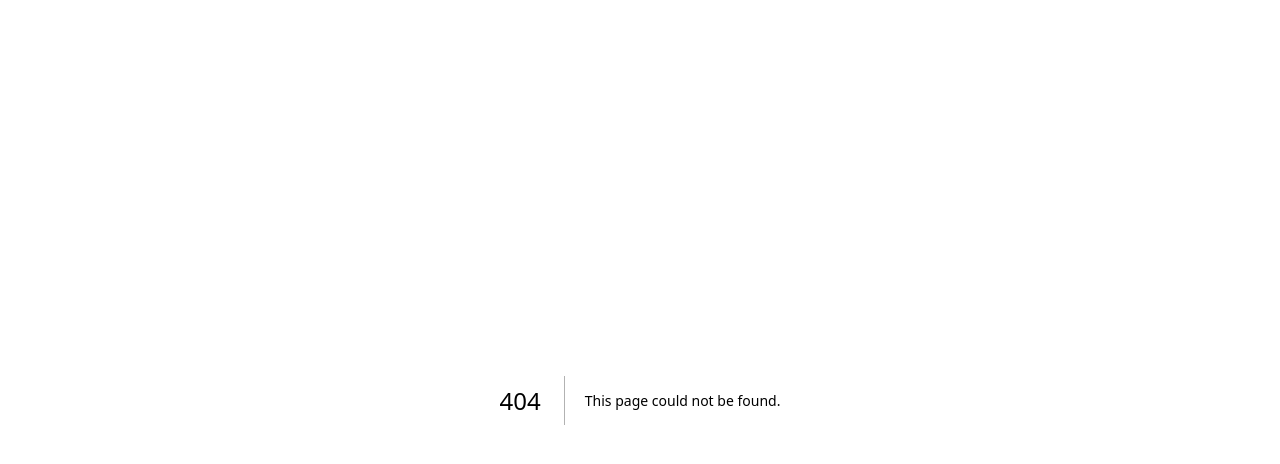
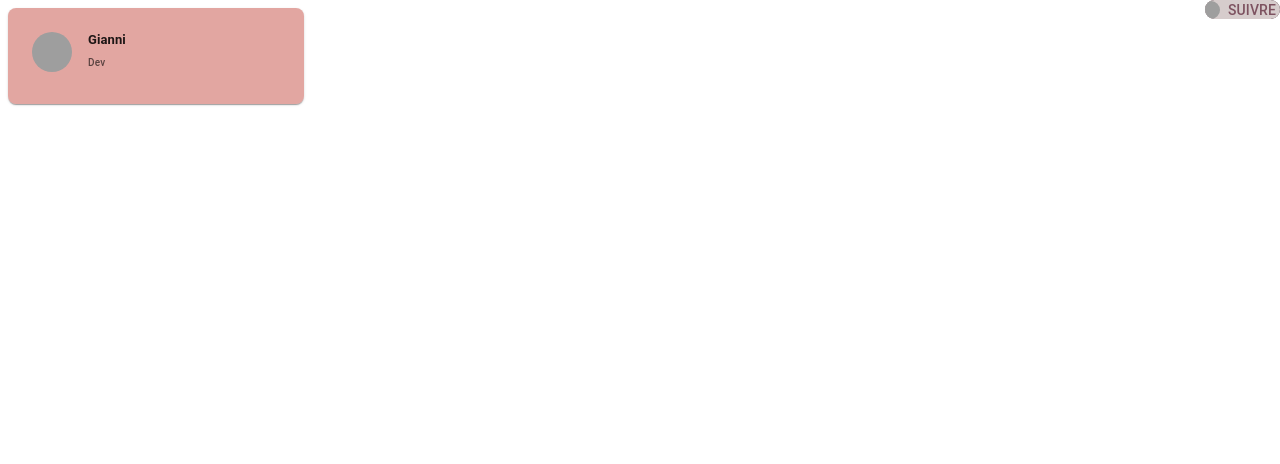
Before and after one commit to C-Alexis4414/Links-to-Experts-Front, a Next.js app: page /homePage in a window 1280 px wide. Before the commit this address had no page. Shown: the top 464 px of the page. Built offline with nearby package versions, Linux system fonts and the light colour scheme; grey boxes are pictures that could not be loaded.

Commit message:
ci: YL-24 create usercard

```diff
--- /dev/null
+++ b/src/app/components/userCard/followButton.tsx
@@ -0,0 +1,60 @@
+import React from 'react';
+import { Button, Box, Typography, Avatar } from '@mui/material';
+
+const FollowButton: React.FC = () => {
+    return (
+        <Button
+            sx={{
+                borderRadius: '50px',
+                backgroundColor: '#31111d',
+                position: 'absolute',
+                right: 0,
+                top: 0,
+                width: 75,
+                height: 19,
+                p: 0,
+                overflow: 'hidden',
+                '&:hover': {
+                    backgroundColor: '#45172a',
+                },
+            }}
+        >
+            <Box
+                sx={{
+                    borderRadius: '4px',
+                    backgroundColor: '#d6cccc',
+                    display: 'flex',
+                    alignItems: 'center',
+                    justifyContent: 'center',
+                    gap: 1,
+                    width: '100%',
+                    height: '100%',
+                    p: '10px 8px 10px 1px',
+                }}
+            >
+                <Avatar
+                    sx={{
+                        width: 18,
+                        height: 18,
+                    }}
+                    src="https://cdn.builder.io/api/v1/image/assets/TEMP/779b8db5245032c12acbe252f8805f576a0291a63b95adee6619013674592c14?placeholderIfAbsent=true&apiKey=a52ed4049e9d4220be8387cf1f6bc02c"
+                    alt=""
+                />
+                <Typography
+                    sx={{
+                        color: '#7d5260',
+                        fontWeight: 500,
+                        fontSize: 14,
+                        lineHeight: 1,
+                        letterSpacing: '0.1px',
+                        fontFamily: 'Roboto, sans-serif',
+                    }}
+                >
+                    Suivre
+                </Typography>
+            </Box>
+        </Button>
+    );
+};
+
+export default FollowButton;
--- /dev/null
+++ b/src/app/components/userCard/page.tsx
@@ -0,0 +1,31 @@
+import React from 'react';
+import { Card, CardContent, Avatar, Box } from '@mui/material';
+import FollowButton from './followButton';
+import UserInfo from './userInfo';
+
+interface ProfileCardProps {
+    name: string;
+    role: string;
+    avatarSrc: string;
+}
+
+const UserCard: React.FC<ProfileCardProps> = ({ name, role, avatarSrc }) => {
+    return (
+        <Card
+            sx={{
+                borderRadius: 2,
+                backgroundColor: 'rgba(183, 33, 21, 0.4)',
+                width: 280,
+                p: 1,
+            }}
+        >
+            <CardContent sx={{ display: 'flex', alignItems: 'flex-start', gap: 2 }}>
+                <Avatar src={avatarSrc} alt={name} />
+                <FollowButton />
+                <UserInfo name={name} role={role} />
+            </CardContent>
+        </Card>
+    );
+};
+
+export default UserCard;
--- /dev/null
+++ b/src/app/components/userCard/userInfo.tsx
@@ -0,0 +1,40 @@
+import React from 'react';
+import { Box, Typography } from '@mui/material';
+
+interface UserInfoProps {
+    name: string;
+    role: string;
+}
+
+const UserInfo: React.FC<UserInfoProps> = ({ name, role }) => {
+    return (
+        <Box sx={{ display: 'flex', flexDirection: 'column', width: 150 }}>
+            <Typography
+                variant="h6"
+                sx={{
+                    fontSize: 13,
+                    color: 'text.primary',
+                    fontWeight: 700,
+                    lineHeight: 1.2,
+                    margin: 0,
+                }}
+            >
+                {name}
+            </Typography>
+            <Typography
+                variant="body2"
+                sx={{
+                    fontSize: 10,
+                    color: 'text.secondary',
+                    fontWeight: 500,
+                    letterSpacing: '0.16px',
+                    mt: 1,
+                }}
+            >
+                {role}
+            </Typography>
+        </Box>
+    );
+};
+
+export default UserInfo;
--- /dev/null
+++ b/src/app/homePage/page.tsx
@@ -0,0 +1,10 @@
+import React from 'react'
+import UserCard from '../components/userCard/page'
+
+function HomePage() {
+    return (<>
+        <UserCard name="Gianni" role="Dev" avatarSrc="Links-to-Experts-Front\src\app\homePage\page.tsx" />
+    </>)
+}
+
+export default HomePage
--- a/src/app/layout.tsx
+++ b/src/app/layout.tsx
@@ -1,9 +1,6 @@
 import type { Metadata } from "next";
-import { Inter } from "next/font/google";
 import { ThemeProvider } from '@mui/material/styles';
 import theme from './theme';
-
-const inter = Inter({ subsets: ["latin"] });
 
 export const metadata: Metadata = {
   title: "Create Next App",
@@ -17,11 +14,11 @@ export default function RootLayout({
 }>) {
   return (
     <html>
-      <body className={inter.className}>
+      <body >
         <ThemeProvider theme={theme}>
           {children}
         </ThemeProvider>
-        </body>
-      </html>
+      </body>
+    </html>
   );
 }
```
Also changed, not shown: src/app/components/navbar.tsx (+48 -5 lines), src/app/components/userCard/profileImage.tsx (added, +25 -0 lines), src/app/components/userCardTest.tsx (added, +34 -0 lines), src/app/components/userCards.tsx (deleted, +0 -9 lines), src/app/page.tsx (+8 -3 lines), src/app/pages/users/[card].tsx (deleted, +0 -9 lines), src/app/asset/blank-profile-picture-973460_1280.webp (added).
